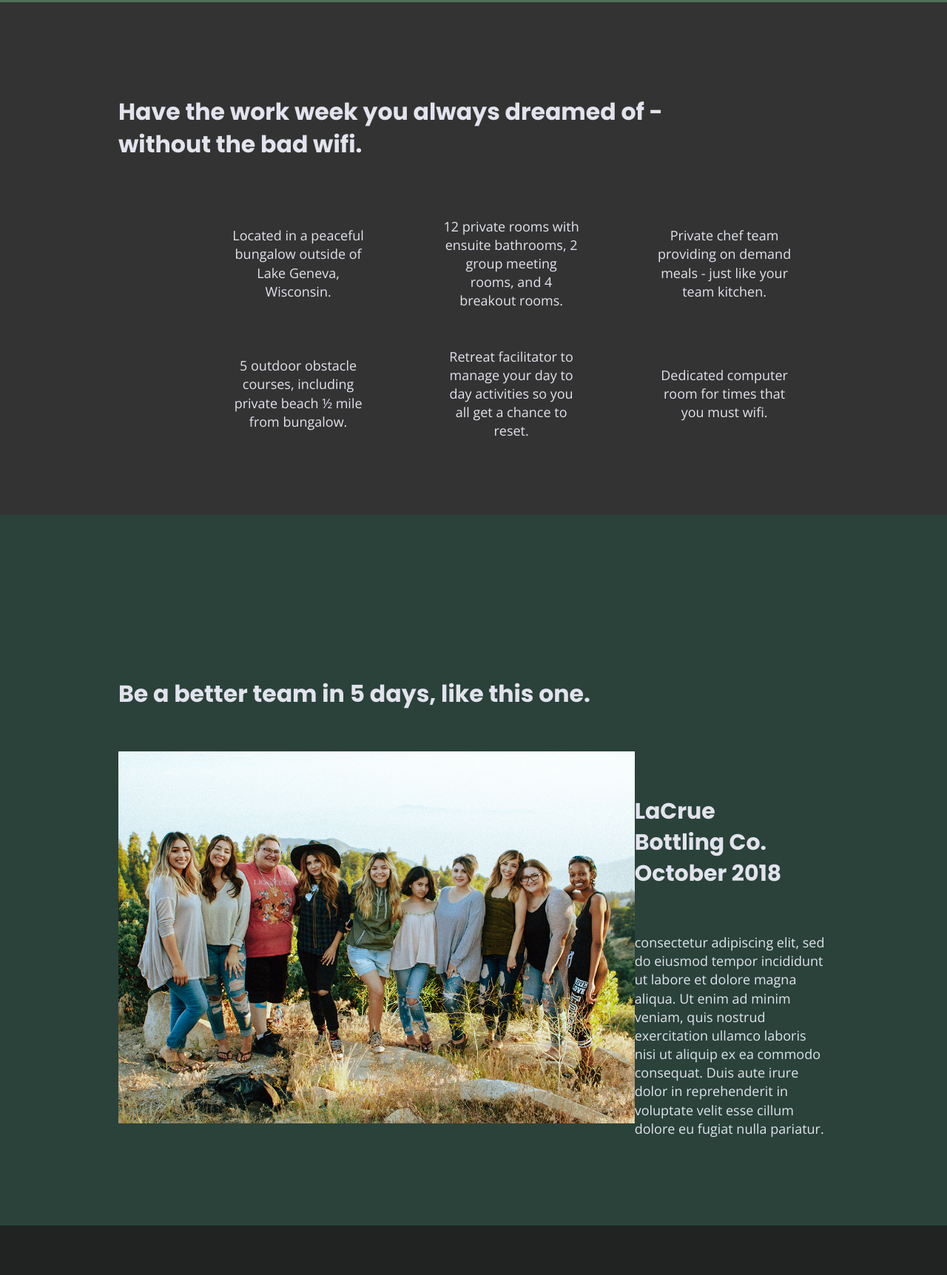
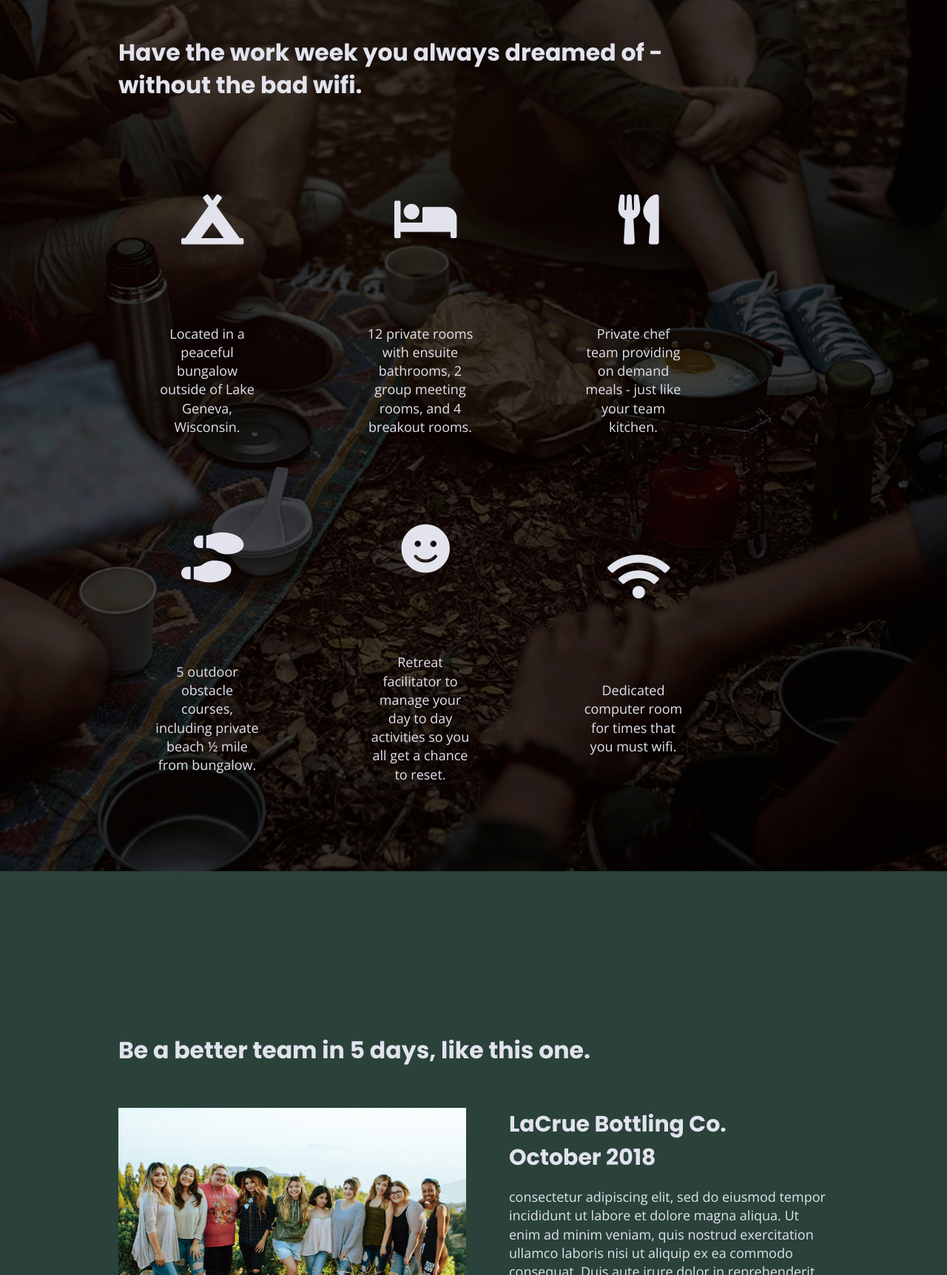
Before and after one commit to Rahina2/unplugged-latest, a plain HTML site: page index.html in a window 1280 px wide. Shown: the part 1076-2800 px from the top of the page at 74% size. Drawn offline with nearby package versions, Linux system fonts and the light colour scheme.

Commit message:
font awesome icons

```diff
--- a/css/main.css
+++ b/css/main.css
@@ -122,28 +122,22 @@ a {
      text-decoration: none;
 }
 
-h1 {
-     font-family: 'Poppins', sans-serif;
-    font-weight: bold;
-     font-size: 3.75em;
+h1{
+  margin: 0;
 }
-
-
-
-
 h2 {
      font-family: 'Poppins', sans-serif;
-     font-size: 1.975em;
+     font-size: 1.875em;
 }
 
 h3,
 h4 {
      font-family: 'Poppins', sans-serif;
-     font-size: 1.875em;
+     font-size: 1.125em;
 }
 
 p {
-      font-size: 1.125em;
+      font-size: 1.285em;
     }
 img {
     width: 100%;
@@ -188,7 +182,7 @@ footer content-wrapper{
     width: 55%;
 }
 .reviews h3{
-    width: 80%;
+    width: 50%;
 }
 header,
 footer {
@@ -288,7 +282,7 @@ aside{
     display: flex;
     justify-content: center;
     align-items: center;
-     background: url('../img/rawpixel-unsplash1.jpg') center no-repeat #333;
+     background: url('../img/rawpixel-unsplash.jpg') center no-repeat #333;
     background-size: cover;
 }
 
@@ -304,9 +298,16 @@ aside{
        padding: 50px 0;
        width: 55%;
 }
+ .features i {
+       font-size: 3.75em;
+        margin-bottom: 40px;
+}
 .features p{
-    margin: 0;
      text-align: center;
+}
+
+.features .fontawesome-icon{
+    margin: 0 50px;
 }
 
 .reviews h2{
@@ -316,7 +317,10 @@ aside{
 }
 
 .reviews h3{
-    padding: 30px 0;
+    padding:  0;
+    margin: 0;
+    width: 75%;
+    line-height: 1.5;
 }
 
 footer .copyright{
@@ -542,6 +546,10 @@ header{
         display: none;
     }
 
+  .reviews article figure,
+  .reviews article div {
+    width: 49%;
+  }
     /* Hero Area */
 
     /* Aside */
@@ -564,7 +572,7 @@ header{
 
     .features article {
          flex-basis: 40%;
-         display: flex;
+         display: block;
          justify-content:center;
          align-items: center;
          flex-flow: row-wrap;
@@ -573,9 +581,12 @@ header{
     }
 
     .features .features-item-description {
-        width: 100%;
+        width: 50%;
     }
 
+ Lacrue-bottling {
+  width: 100%;
+ }
     /* Reviews */
     .reviews article {
       display: flex;
@@ -587,6 +598,9 @@ header{
         width: 49%;
     }
 
+  .map iframe {
+    padding-bottom: 27%
+  }
     /* Footer */
     footer .content-wrapper {
         width: 60%;
@@ -643,6 +657,10 @@ header{
         align-items:center;
 }
 
+.features .fontawesome-icon{
+  margin:0;
+}
+
 /* ==========================================================================
    FAQ Page
    ========================================================================== */
@@ -656,6 +674,24 @@ header{
 
     .faq h2 {
         width: 100%;
+    }
+h1{
+   font-weight: bold;
+     font-size: 2.75em;
+}
+
+h2 {
+
+     font-size: 1.975em;
+}
+
+h3,
+h4 {
+     font-size: 1.5em;
+}
+
+p {
+      font-size: 0.875em;
     }
 }
 
@@ -685,10 +721,29 @@ header{
         width:89%;
     }
 
+ h1 {
+    font-weight: bold;
+     font-size: 3.75em;
+}
+
+
+
+
+h2 {
+     font-size: 1.975em;
+}
+
+h3,
+h4 {
+     font-size: 1.875em;
+}
+
+p {
+      font-size: 1.125em;
+    }
     .features article {
         flex-basis: 30%;
     }
-
     /* Reviews */
     .reviews article div {
         width: 45%;
@@ -705,7 +760,9 @@ header{
     .contact-section .content-wrapper h2 {
         margin-bottom: 44px;
     }
-
+  .map iframe {
+    padding-bottom: 25%
+  }
 
 /* ==========================================================================
    FAQ Page
--- a/index.html
+++ b/index.html
@@ -14,6 +14,7 @@
 
   <!-- Google Fonts -->
   <link href="https://fonts.googleapis.com/css?family=Open+Sans:400,700|Poppins:500,700" rel="stylesheet">
+  <link rel="stylesheet" href="https://use.fontawesome.com/releases/v5.6.3/css/all.css" integrity="sha384-UHRtZLI+pbxtHCWp1t77Bi1L4ZtiqrqD80Kn4Z8NTSRyMA2Fd33n5dQ8lWUE00s/" crossorigin="anonymous">
   <link rel="stylesheet" href="css/normalize.css">
   <link rel="stylesheet" href="css/main.css">
 </head>
@@ -60,27 +61,27 @@
       <h2>Have the work week you always dreamed of - without the bad wifi.</h2>
     <div class="features-items">
      <article>
-       <p class="fontawesome-icon"></p>
+       <p class="fontawesome-icon"><i class="fas fa-campground"></i></p>
        <p class="features-item-description">Located in a peaceful bungalow outside of Lake Geneva, Wisconsin.</p>
      </article>
      <article>
-       <p class="fontawesome-icon"></p>
+       <p class="fontawesome-icon"><i class="fas fa-bed"></i></p>
        <p class="features-item-description">12 private rooms with ensuite bathrooms, 2 group meeting rooms, and 4 breakout rooms.</p>
     </article>
     <article>
-      <p class="fontawesome-icon"></p>
+      <p class="fontawesome-icon"><i class="fas fa-utensils"></i></p>
       <p class="features-item-description">Private chef team providing on demand meals - just like your team kitchen.</p>
     </article>
     <article>
-      <p class="fontawesome-icon"></p>
+      <p class="fontawesome-icon"><i class="fas fa-shoe-prints"></i></p>
       <p class="features-item-description">5 outdoor obstacle courses, including private beach ½ mile from bungalow.</p>
    </article>
    <article>
-      <p class="fontawesome-icon"></p>
+      <p class="fontawesome-icon"><i class="fas fa-smile"></i></p>
       <p class="features-item-description"> Retreat facilitator to manage your day to day activities so you all get a chance to reset.</p>
    </article>
      <article>
-        <p class="fontawesome-icon"></p>
+         <p class="fontawesome-icon"><i class=" fas fa-wifi"></i></p>
         <p class="features-item-description">Dedicated computer room for times that you must wifi.</p>
      </article>
     </div>
@@ -91,9 +92,9 @@
        <h2>Be a better team in 5 days, like this one.</h2>
        <article>
        	 <figure>
-       	 	<img src="img/omar-lopez-unsplash.jpg" alt="group of techy women in nature" width="30%">
+       	 	<img src="img/omar-lopez-unsplash.jpg" alt="group of techy women in nature">
        	 </figure>
-         <div>
+         <div class="Lacrue-bottling">
          <h3>LaCrue Bottling Co. October 2018</h3>
          <p>consectetur adipiscing elit, sed do eiusmod tempor incididunt ut labore et
               dolore magna aliqua. Ut enim ad minim veniam, quis nostrud exercitation ullamco laboris nisi ut aliquip
@@ -115,9 +116,9 @@
             <div class="social">
                 <div class="social-icons">
                     <h4>Social</h4>
-                    <p><a href="https://www.facebook.com/yoursite" target="_blank"></a>AA</p>
-                    <p><a href="https://www.github.com/yoursite" target="_blank"></a>BB</p>
-                    <p><a href="https://www.twitter.com/yoursite" target="_blank"></a>CC</p>
+                    <p><a href="https://www.facebook.com/yoursite" target="_blank"><i class="fab fa-twitter"></i></a></p>
+                    <p><a href="https://www.github.com/yoursite" target="_blank"><i class="fab fa-instagram"></i></a></p>
+                    <p><a href="https://www.twitter.com/yoursite" target="_blank"><i class="fab fa-facebook"></i></a></p>
                   </div>
             </div>
         </div> <!-- footer content ends -->
```
Also changed, not shown: about/index.html (+1 -1 lines), faq/index.html (+1 -0 lines).
